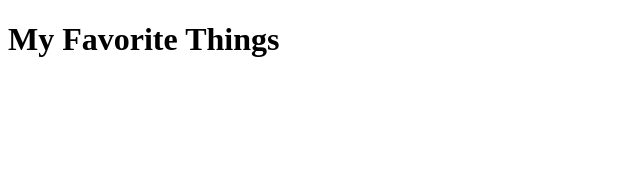
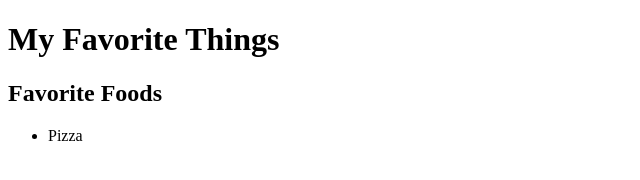
Before and after one commit to FransiskaM/Cats-and-Dogs, a plain HTML site: page index.html in a window 1280 px wide. Shown: the whole page, without its empty margins (0-640 px from the left). Drawn offline with Linux system fonts and the light colour scheme.

Commit message:
Add Foods

```diff
--- a/index.html
+++ b/index.html
@@ -24,5 +24,10 @@
 	  - Explore a little! There are tons of image placeholder sites-not just for cats and dogs, but for many different interests. Find one that you really like and put an example in.
 	-->
 	<h1>My Favorite Things</h1>
+    <h2>Favorite Foods</h2>
+    <ul>
+        <li>Pizza</li>
+    </ul>
+
   </body>
 </html>
```
